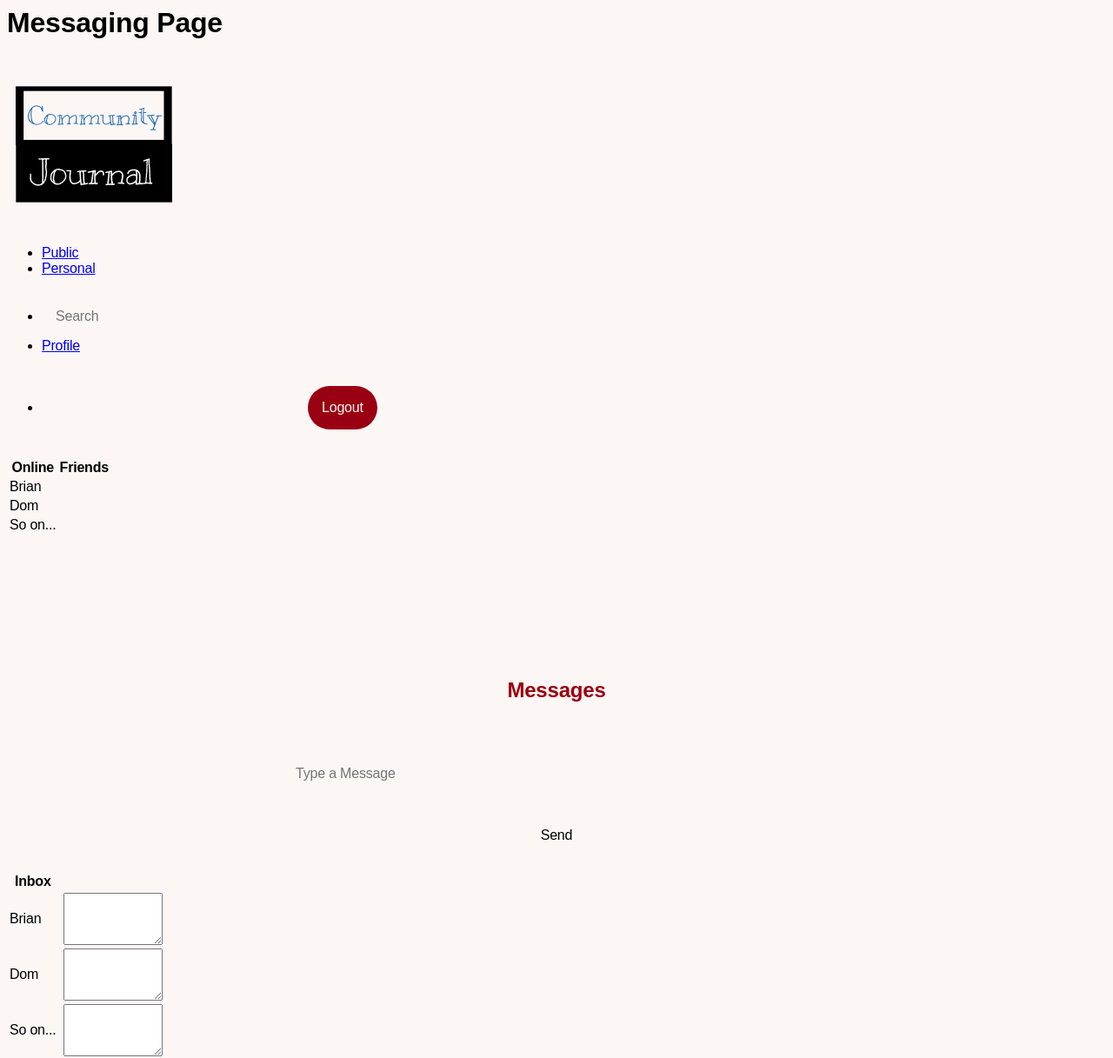
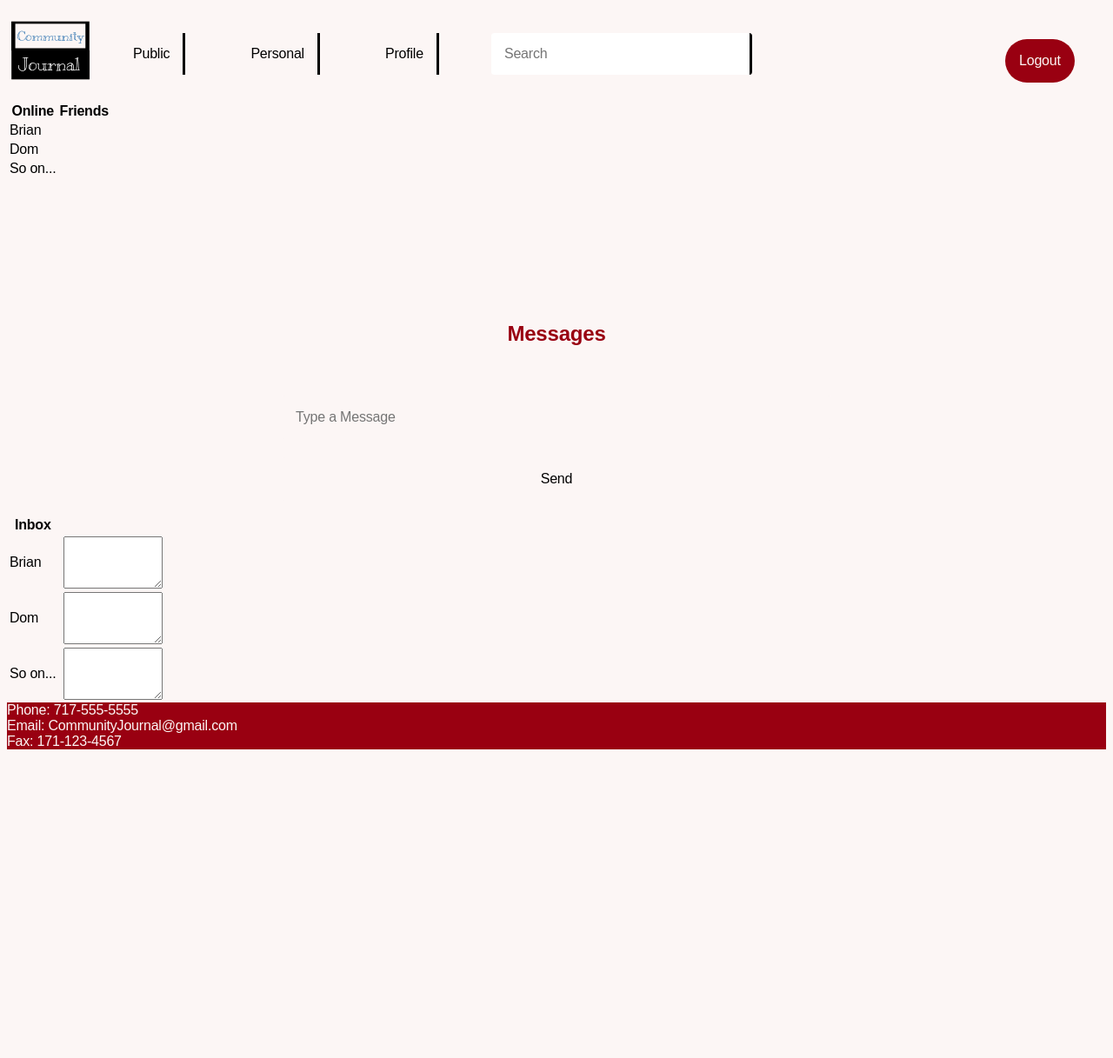
Before and after one commit to briangx92/Community-Journal, a PHP site: page /Community-Journal/messages.php in a window 1280 px wide. Shown: the top 1217 px of the page at 87% size. After the commit the page ends 862 px from the top, so only its background shows below. Run offline with PHP 8.4, Linux system fonts and the light colour scheme; style sheets or scripts are compiled from the project's sources.

Commit message:
Css for the Nav and also the footers on each page

```diff
--- a/css/main.scss
+++ b/css/main.scss
@@ -156,3 +156,55 @@ footer ul li {
   text-align: right;
   margin-right: 50px;
 }
+
+footer {
+  background-color: #990011FF;
+}
+
+header nav ul a {
+  float: left;
+}
+
+ul {
+  list-style-type: none;
+  margin: 0;
+  padding: 0;
+  overflow: hidden;
+}
+
+li {
+  float: left;
+}
+
+li a {
+  display: block;
+  color: black;
+  text-decoration: none;
+  padding: 15px;
+  margin: 30px;
+  border-right:3px solid black;
+}
+
+li a:hover:not(.on) {
+  background-color: #990011FF;
+  color: #FCF6F5FF;
+  transition-duration: 1s;
+}
+
+.search-nav {
+  padding: 15px;
+  margin-top: 0px;
+  margin: 30px;
+  border-right:3px solid black;
+  background-color: white;
+}
+
+.logout-nav {
+  float: right;
+  width: 100px;
+}
+
+.img-link {
+  height: 100px;
+  width: 100px;
+}
--- a/messages.php
+++ b/messages.php
@@ -5,28 +5,24 @@
     <meta http-equiv="X-UA-Compatible" content="ie=edge">
     <link href="style.css" rel="stylesheet" type="text/css">
     <link rel="icon" href="Pictures/logo.png">
-    <link href="styles.css" rel="stylesheet" type="text/css">
+    <link href="css/main.scss" rel="stylesheet" type="text/css">
     <title>Public Page</title>
 </head>
     <body>
-        <h1>Messaging Page</h1>
-
-        <div class="logo">
-          <img src="Pictures/logo.png" alt="This is the logo of the company and it also doubles as a home button to the dashboard.">
-        </div>
-
-        <ul>
-            <li><a href="public.php">Public</a></li>
-            <li><a href="personal.php">Personal</a></li>
-            <li><input type="text" name="search" placeholder="Search"></li>
-            <li><a href="profile.php">Profile</a></li>
-            <li>
-                <form action="" class = "logout">
-                    <button type="submit" class="btn" name = "logout">Logout</button>
-                </form>
-            </li>
-        </ul>
-
+        <header>
+            <nav>
+                <ul>
+                    <a href="profiles/dashboard.php"><img class = "img-link" src="Pictures/logo.png" alt="This is the logo of the company and it also doubles as a home button to the dashboard."></a>
+                    <li><a href="profiles/public.php">Public</a></li>
+                    <li><a href="profiles/personal.php">Personal</a></li>
+                    <li><a href="profiles/profile.php">Profile</a></li>
+                    <li><input class ='search-nav' type="text" name="search" placeholder="Search"></li>
+                    <form action="" class = "logout-nav">
+                        <button type="submit" class="btn" name = "logout">Logout</button>
+                    </form>
+                    </ul>
+                </nav>
+            </header>
         <table>
             <tr>
                 <th>Online</th>
```
Also changed, not shown: profiles/dashboard.php (+14 -10 lines), profiles/personal.php (+14 -10 lines), profiles/profile.php (+14 -10 lines), profiles/public.php (+8 -12 lines).
